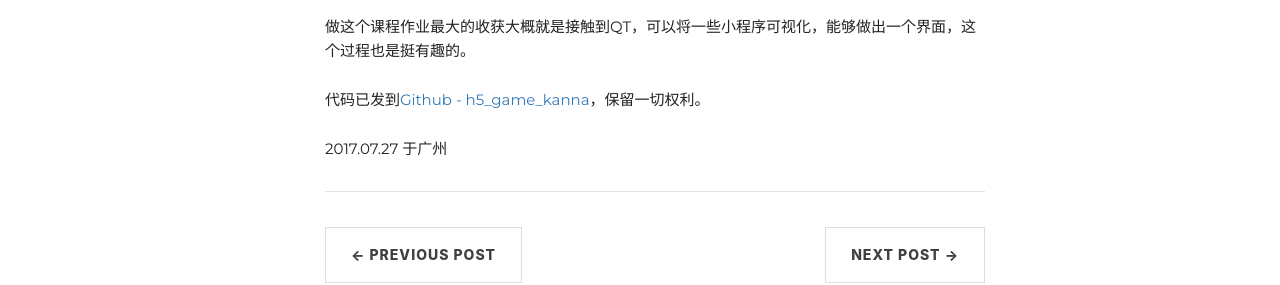
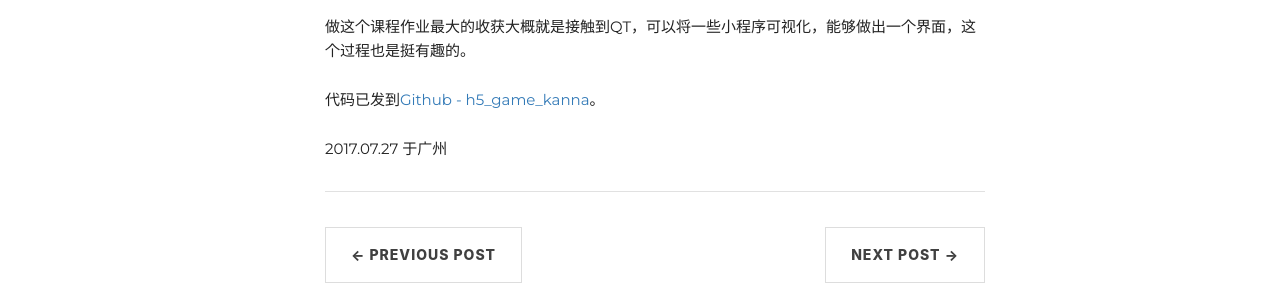
Before and after one commit to codeRimoe/blog, a Jekyll site: the page built from _posts/2017-07-27-post01.markdown, in a window 1280 px wide and 900 px high, scrolled down 8088 px. Shown: the part 170-455 px from the top of the window. Built offline with Jekyll 4.4.1, drawn with Linux system fonts in a browser that asks for light colours; comment, search, counter and statistics services are not loaded.

Commit message:
license change

````diff
--- a/_posts/2017-06-09-post01.markdown
+++ b/_posts/2017-06-09-post01.markdown
@@ -187,6 +187,6 @@ gamma: 在围绕 y 轴旋转时），手机屏幕面转过的度数，设备水
 
 嗯，本人的H5学习之路还要任重道远呢。
 
-代码已发到[Github - h5_game_kanna](https://github.com/codeRimoe/h5_game_kanna)，保留一切权利。
+代码已发到[Github - h5_game_kanna](https://github.com/codeRimoe/h5_game_kanna)。
 
 2017.06.09 于珠海
--- a/_posts/2017-07-27-post01.markdown
+++ b/_posts/2017-07-27-post01.markdown
@@ -176,6 +176,6 @@ windeployqt Programme.exe
 
 做这个课程作业最大的收获大概就是接触到QT，可以将一些小程序可视化，能够做出一个界面，这个过程也是挺有趣的。
 
-代码已发到[Github - h5_game_kanna](https://github.com/codeRimoe/h5_game_kanna)，保留一切权利。
+代码已发到[Github - h5_game_kanna](https://github.com/codeRimoe/h5_game_kanna)。
 
 2017.07.27 于广州
--- a/_posts/2017-07-29-post01.markdown
+++ b/_posts/2017-07-29-post01.markdown
@@ -256,7 +256,7 @@ API的用途更多是用在应用接入方面，比如用在我们用某些软
 
 其实这篇文章大约半年前就开始写了，最近才将之前的东西整理了一下，接下来我会写几篇关于上学期学习简单爬虫的艰苦历程，可能还会研究一下百度地图的API，不过不知道什么时候才能写出来。
 
-代码已发到[Github - api](https://github.com/codeRimoe/api)，保留一切权利。
+代码已发到[Github - api](https://github.com/codeRimoe/api)。
 
 代码参考自：[微博 获取指定用户发表的所有微博](http://blog.csdn.net/dijason/article/details/8251322)
 
--- a/_posts/2017-08-24-post01.markdown
+++ b/_posts/2017-08-24-post01.markdown
@@ -242,7 +242,7 @@ with open('data.txt','w') as file:
     file.write('\n\n')
 ```
 
-代码已发到[Github - Spider](https://github.com/codeRimoe/Spider/tree/master/demo/Level_1)，保留一切权利。
+代码已发到[Github - Spider](https://github.com/codeRimoe/Spider/tree/master/demo/Level_1)。
 
 爬虫的原理简单粗暴，除了这个简单的爬虫之外，其实还有一些简单易用的现成框架，有硬件条件的话，爬虫的威力其实更大。
 
--- a/_posts/2017-09-04-post01.markdown
+++ b/_posts/2017-09-04-post01.markdown
@@ -257,6 +257,6 @@ url = 'http://weibo.com/u/3803639941?is_search=0&visible=0&is_all=1&is_tag=0&pro
 
 ![图 - 10]({{ site.baseurl }}/img/in-post/2017090401/pic10.jpg)
 
-代码已发到[Github - Spider](https://github.com/codeRimoe/Spider/tree/master/demo/Level_2)，保留一切权利。
+代码已发到[Github - Spider](https://github.com/codeRimoe/Spider/tree/master/demo/Level_2)。
 
 2017.09 于广州
````
